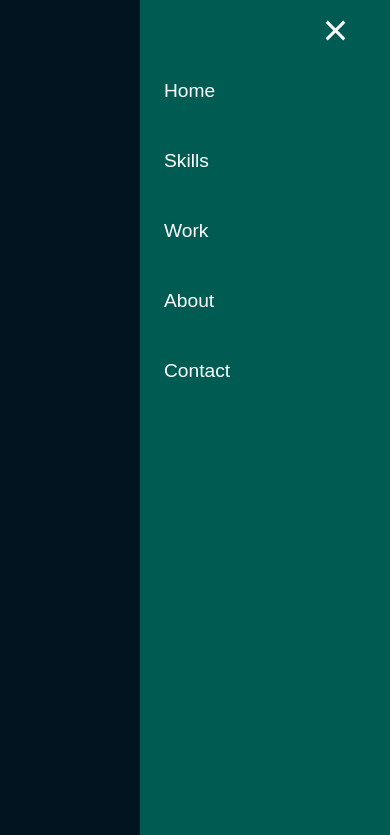
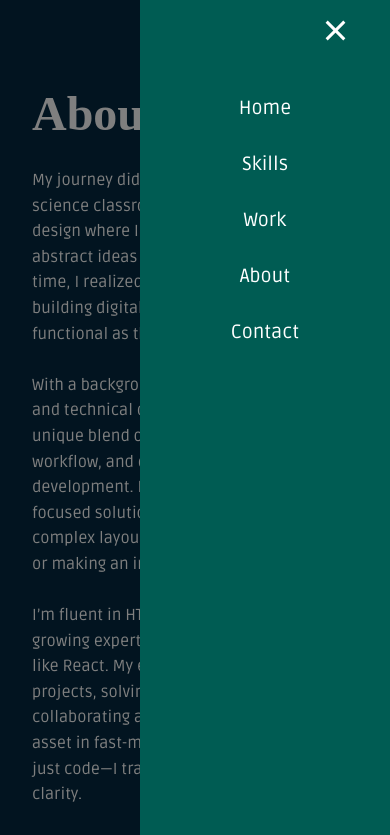
Before and after one commit to vanhorn97/Portfolio, a plain HTML site: page about.html in a window 390 px wide. Both pictures are taken after a click on the button 335 px from the left and 30 px from the top of the page. Shown: the top 835 px of the page. Drawn offline with Linux system fonts and the light colour scheme; a web font is replaced by a local one.

Commit message:
Minor changes to navbar and other content/spacing.

```diff
--- a/about.html
+++ b/about.html
@@ -6,7 +6,8 @@
     <link rel="stylesheet" href="styles.css">
     <link rel="preconnect" href="https://fonts.googleapis.com">
 <link rel="preconnect" href="https://fonts.gstatic.com" crossorigin>
-<link href="https://fonts.googleapis.com/css2?family=Roboto+Flex:opsz,wght@8..144,100..1000&display=swap" rel="stylesheet">
+<link href="https://fonts.googleapis.com/css2?family=Ruda:wght@400..900&display=swap" rel="stylesheet">
+<link href="https://fonts.googleapis.com/css2?family=Grenze:ital,wght@0,100;0,200;0,300;0,400;0,500;0,600;0,700;0,800;0,900;1,100;1,200;1,300;1,400;1,500;1,600;1,700;1,800;1,900&display=swap" rel="stylesheet">
  <script src="script.js" defer></script>
     <title>About Me</title>
 </head>
@@ -30,16 +31,18 @@
             </iv>
         </nav>
     <section id="About">
-        <div class="wrapper">
-            <h1>About<br> Me</h1>
-            <p>My journey didn’t start in a computer science classroom—it began with grahpic design where I learned how to transform abstract ideas into tangible results. Over time, I realized my true passion lies in building digital experiences that are as functional as they are beautiful.<br>With a background in graphic design, CAD, and technical data management, I bring a unique blend of creative eye, structured workflow, and detail obsession to front-end development. I thrive on creating user-focused solutions—whether it’s organizing complex layouts, optimizing performance, or making an interface feel right.<br> I’m fluent in HTML, CSS, and JavaScript, with growing expertise in modern frameworks like React. My experience managing projects, solving technical challenges, and collaborating across teams makes me an asset in fast-moving environments. I don’t just code—I translate complexity into clarity.
+        <div>
+            <h1>About Me</h1>
+            <p>My journey didn’t start in a computer science classroom—it began with graphic design where I learned how to transform abstract ideas into tangible results. Over time, I realized my true passion lies in building digital experiences that are as functional as they are beautiful.</p><br>
+            <p>With a background in graphic design, CAD, and technical data management, I bring a unique blend of creative eye, structured workflow, and detail obsession to front-end development. I thrive on creating user-focused solutions—whether it’s organizing complex layouts, optimizing performance, or making an interface feel right.</p><br>
+            <p>I’m fluent in HTML, CSS, and JavaScript, with growing expertise in modern frameworks like React. My experience managing projects, solving technical challenges, and collaborating across teams makes me an asset in fast-moving environments. I don’t just code—I translate complexity into clarity.
             </p>
         </div>
-        <div class="wrapper">
+        <div>
             <h1>What I Bring to the Table</h1>
             <ul>
-                <li>Design-to-Development Bridge: My background in graphic design taught me how to take ideas from sketch to polished output with accuracy and efficiency.</li>
-                <li>Problem-Solving Mindset: From organizing construction projects to streamlining workflows, I excel at untangling challenges and finding smarter, faster ways to deliver.</li>
+                <li><b>Design-to-Development Bridge:</b> My background in graphic design taught me how to take ideas from sketch to polished output with accuracy and efficiency.</li>
+                <li><b>Problem-Solving Mindset:</b> From organizing construction projects to streamlining workflows, I excel at untangling challenges and finding smarter, faster ways to deliver.</li>
                 <li>Measurable Impact: Increased efficiency, reduced errors, and improved team workflows in every role I’ve held—proof that I leave systems better than I found them.</li>
                 <li>Growth-Oriented: Adapted across industries, continuously upskilling, and now bringing my technical foundation into front-end development.</li>
             </ul>
--- a/styles.css
+++ b/styles.css
@@ -15,12 +15,26 @@
 section {
     padding: 3rem;
 }
+section:last-of-type {
+    padding-top: 0;
+}
 ul {
     padding: 0;
 }
 ul li a {
     text-decoration: none;
     color: #fff;
+}
+#About h1 {
+    margin-block: 30px;
+}
+#About {
+    line-height: 1.6;
+}
+#About ul li {
+    list-style: disc;
+    margin-left: 20px;
+    margin-bottom: 10px;
 }
 body {
     font-family: var(--font-stack);
@@ -139,7 +153,6 @@ h4 {
     align-items: center;
     background-color: var(--primary-color);
     width: 100%;
-    height: 60px;
     top: 0;
     z-index: 999;
 }
@@ -149,6 +162,7 @@ h4 {
     justify-content: space-between;
     max-width: 1600px;
     width: 100%;
+    height: 60px;
     padding: 0 2rem;
 }
 .navbar-logo {
@@ -162,9 +176,10 @@ h4 {
 }
 .navbar-menu {
     display: flex;
-    gap: 1.5rem;
+    height: 100%;
     list-style: none;
     text-align: center;
+    align-items: center;
 }
 .navbar-menu li a {
     text-decoration: none;
@@ -173,6 +188,7 @@ h4 {
     white-space: nowrap;
     cursor: pointer;
     transition: border-bottom 0.3s ease-in-out;
+    padding: 1rem;
 }
 .navbar-menu li a:hover{
     border-bottom: 2px solid var(--secondary-color);
@@ -218,10 +234,6 @@ h4 {
 .social {
     width: 30px;
     height: auto;
-}
-.wrapper {
-    padding-block: 3rem;
-    padding-inline: 8rem;
 }
 .wrapper h1 {
     margin-bottom: 40px;
@@ -287,16 +299,22 @@ Responsive Styles
         display: none;
         flex-direction: column;
         align-items: flex-start;
-        gap: 3rem !important;
         position: fixed;
         height: 100vh;
         width: 250px;
         top: 0;
         right: -400px;
-        padding: 5rem 1.5rem;
+        padding: 5rem 0;
         background-color: var(--accent-color-3);
         z-index: 998;
         transition: right 0.4s ease;
+    }
+    .navbar-menu li {
+        width: 100%;
+        padding: 1rem;
+    }
+    .navbar-menu li a {
+        padding: 0;
     }
     .navbar-menu.active {
         display: flex;
@@ -334,7 +352,8 @@ Responsive Styles
 }
 @media (max-width: 480px) {
     .navbar-logo {
-        display: none;
+        display: flex;
+        align-self: center;
     }
     .navbar-container {
         justify-content: flex-end;
```
Also changed, not shown: index.html (+1 -1 lines).
